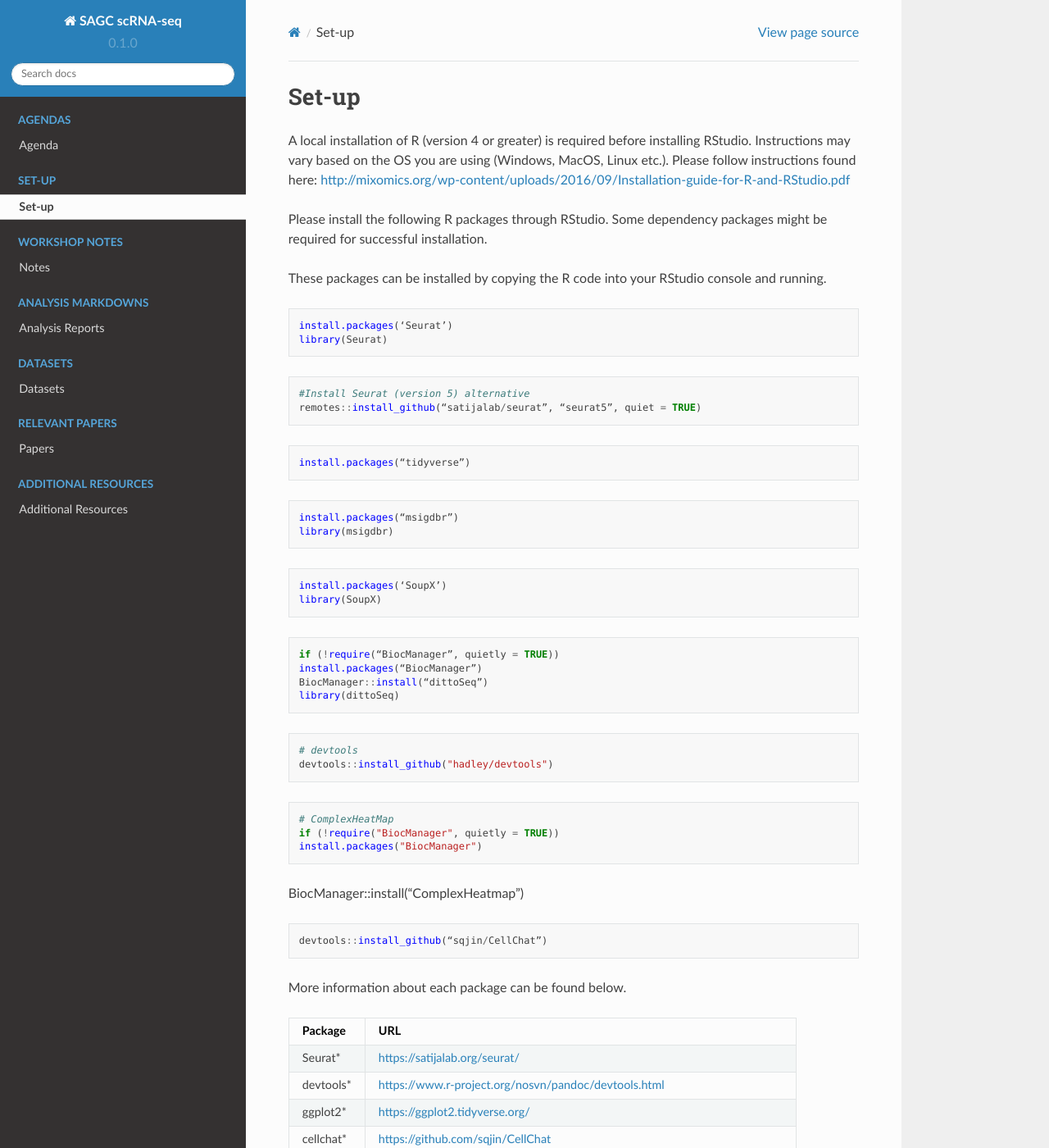
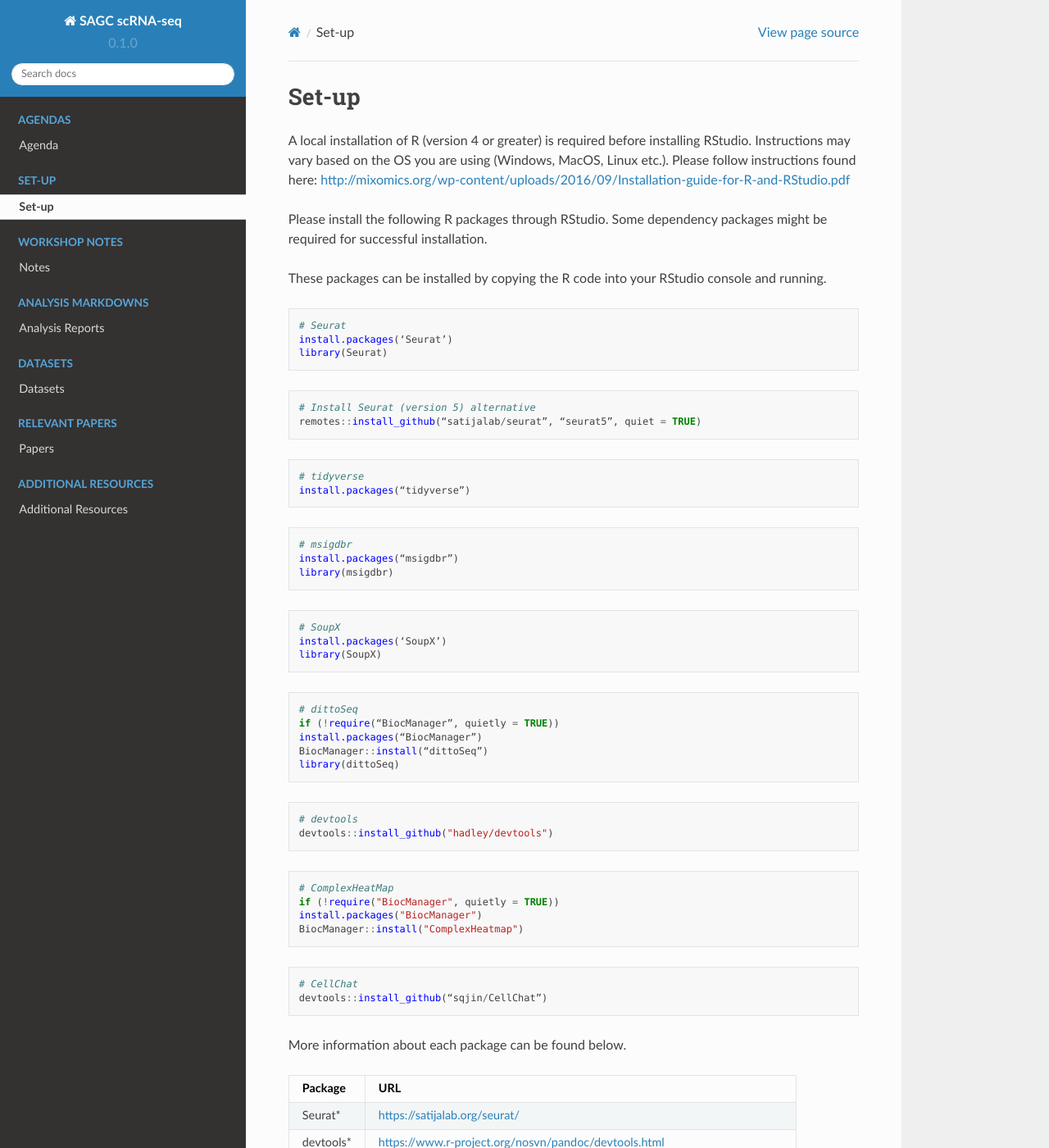
Before and after one commit to dw-thomson/SAGC_scRNAseq_workshop, a Sphinx documentation site: the page built from docs/source/Set-up.rst, in a window 1280 px wide and 1400 px high. Shown: the whole window at 82% size. Built offline with Sphinx 7.4.7 and the Read the Docs theme 2.0.0, drawn with Linux system fonts in a browser that asks for light colours.

Commit message:
Update Set-up.rst
ppw

```diff
--- a/docs/source/Set-up.rst
+++ b/docs/source/Set-up.rst
@@ -10,30 +10,35 @@ These packages can be installed by copying the R code into your RStudio console
 
 .. code-block:: R
 
+    # Seurat
     install.packages(‘Seurat’)
     library(Seurat)
 
 .. code-block:: R
 
-    #Install Seurat (version 5) alternative
+    # Install Seurat (version 5) alternative
     remotes::install_github(“satijalab/seurat”, “seurat5”, quiet = TRUE)
 
 .. code-block:: R
 
+    # tidyverse
     install.packages(“tidyverse”)
 
 .. code-block:: R
 
+    # msigdbr
     install.packages(“msigdbr”)
     library(msigdbr)
 
 .. code-block:: R
 
+    # SoupX
     install.packages(‘SoupX’)
     library(SoupX)
 
 .. code-block:: R
 
+    # dittoSeq
     if (!require(“BiocManager”, quietly = TRUE))
     install.packages(“BiocManager”)
     BiocManager::install(“dittoSeq”)
@@ -49,11 +54,11 @@ These packages can be installed by copying the R code into your RStudio console
     # ComplexHeatMap
     if (!require("BiocManager", quietly = TRUE))
     install.packages("BiocManager")
-
-BiocManager::install("ComplexHeatmap")
+    BiocManager::install("ComplexHeatmap")
 
 .. code-block:: R
 
+    # CellChat
     devtools::install_github(“sqjin/CellChat”)
 
 More information about each package can be found below.
```
